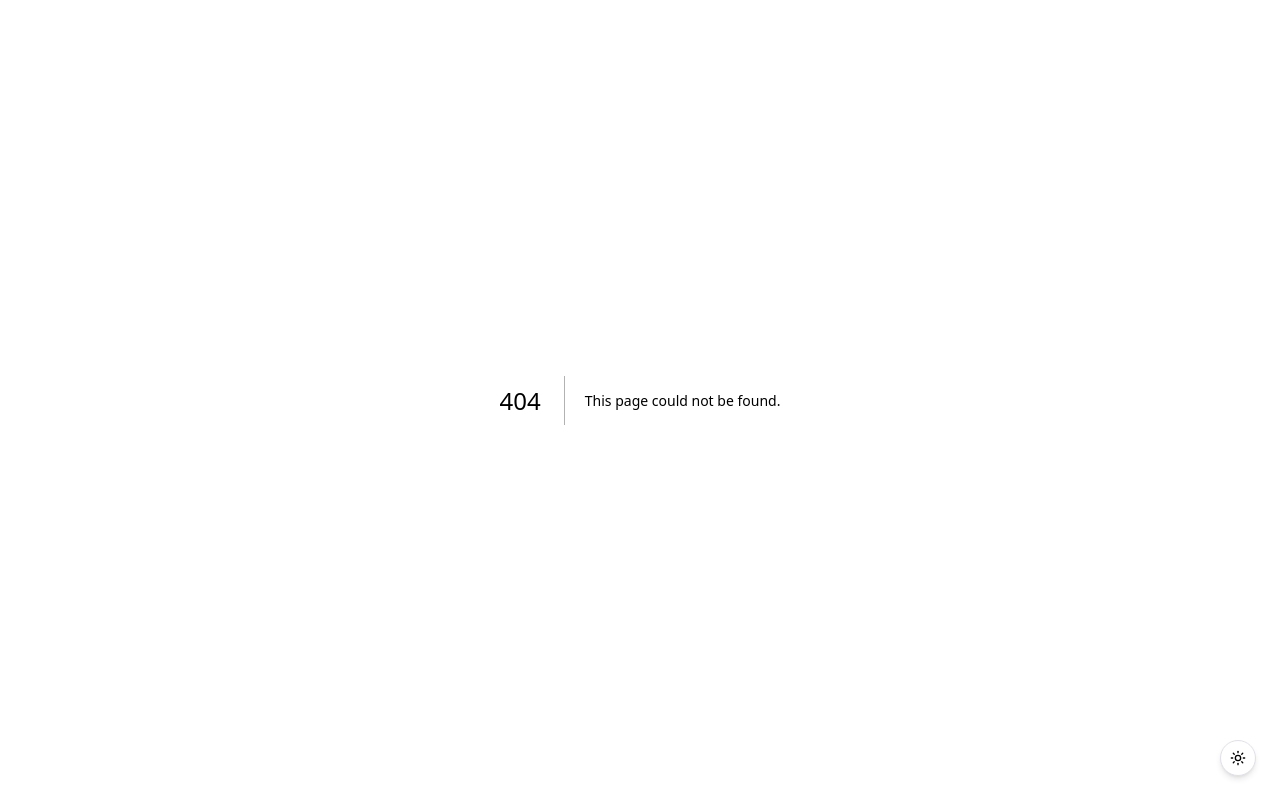
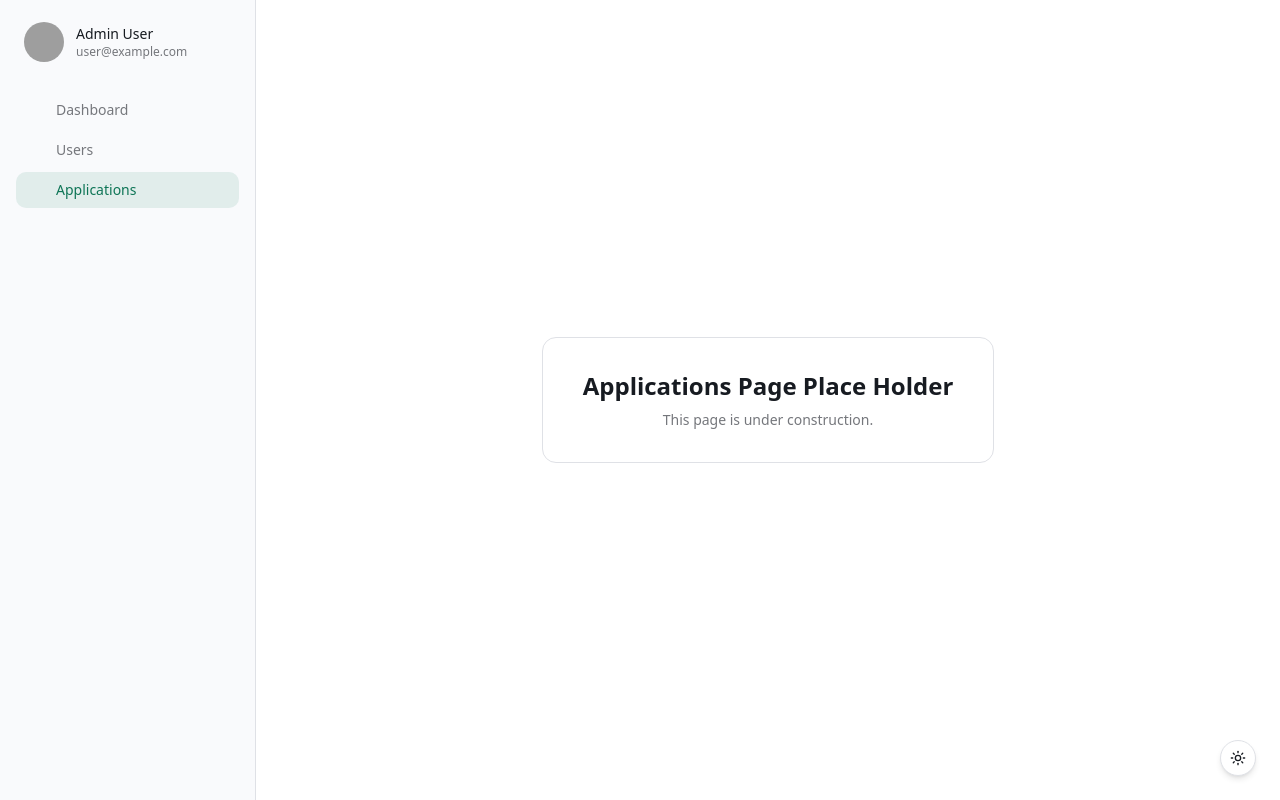
Before and after one commit to AidrinPeraira/SMR-Project2, a Next.js app in the folder smr-frontend/: page /admin/applications in a window 1280 px wide. Before the commit this address had no page. Built offline with nearby package versions, Linux system fonts and the light colour scheme; grey boxes are pictures that could not be loaded; some icons are missing.

Commit message:
feature (frontend) : added dummy placeholders for other pages.

```diff
--- /dev/null
+++ b/smr-frontend/app/(pages)/admin/applications/page.tsx
@@ -0,0 +1,14 @@
+export default function ApplicationsPage() {
+  return (
+    <div className="flex h-full w-full items-center justify-center">
+      <div className="rounded-xl border bg-card px-10 py-8 text-center">
+        <h1 className="text-2xl font-bold text-foreground mb-2">
+          Applications Page Place Holder
+        </h1>
+        <p className="text-sm text-muted-foreground">
+          This page is under construction.
+        </p>
+      </div>
+    </div>
+  );
+}
--- /dev/null
+++ b/smr-frontend/app/(pages)/admin/users/page.tsx
@@ -0,0 +1,14 @@
+export default function UsersPage() {
+  return (
+    <div className="flex h-full w-full items-center justify-center">
+      <div className="rounded-xl border bg-card px-10 py-8 text-center">
+        <h1 className="text-2xl font-bold text-foreground mb-2">
+          Users Page Place Holder
+        </h1>
+        <p className="text-sm text-muted-foreground">
+          This page is under construction.
+        </p>
+      </div>
+    </div>
+  );
+}
```
